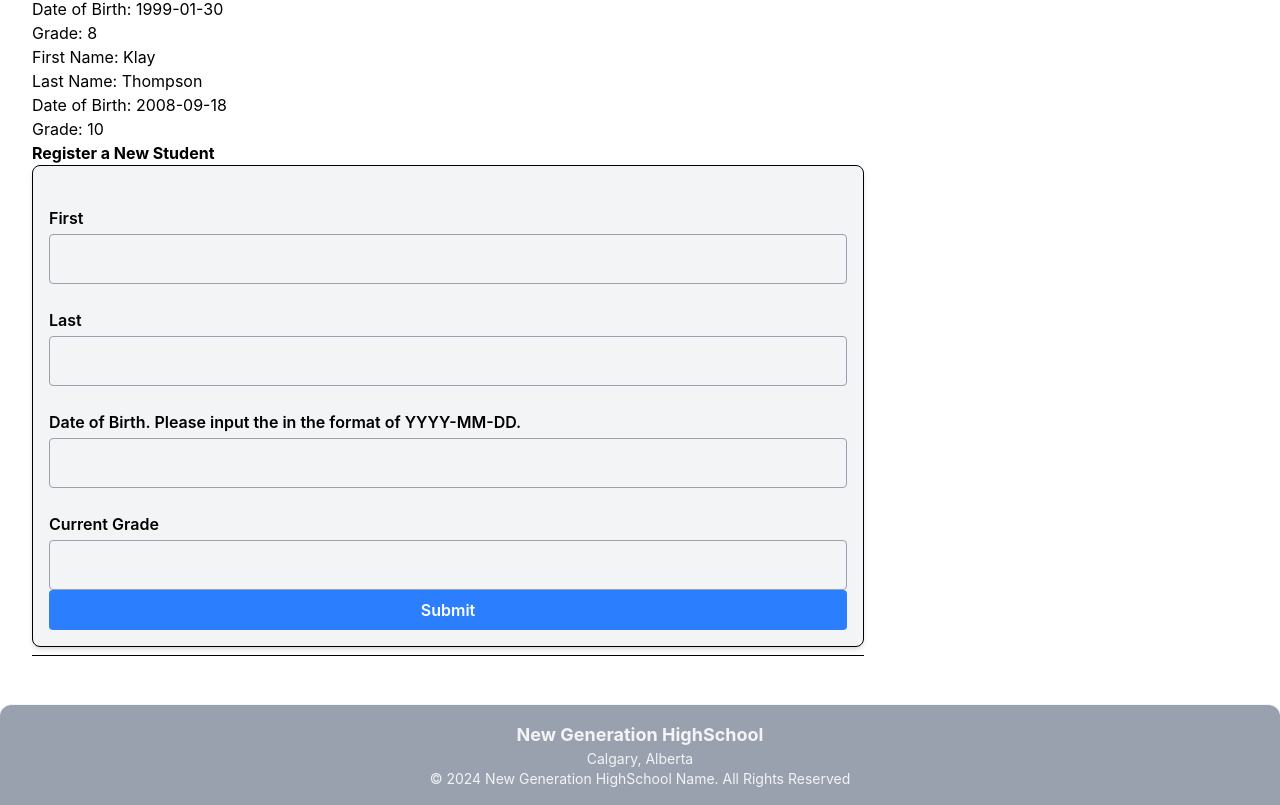
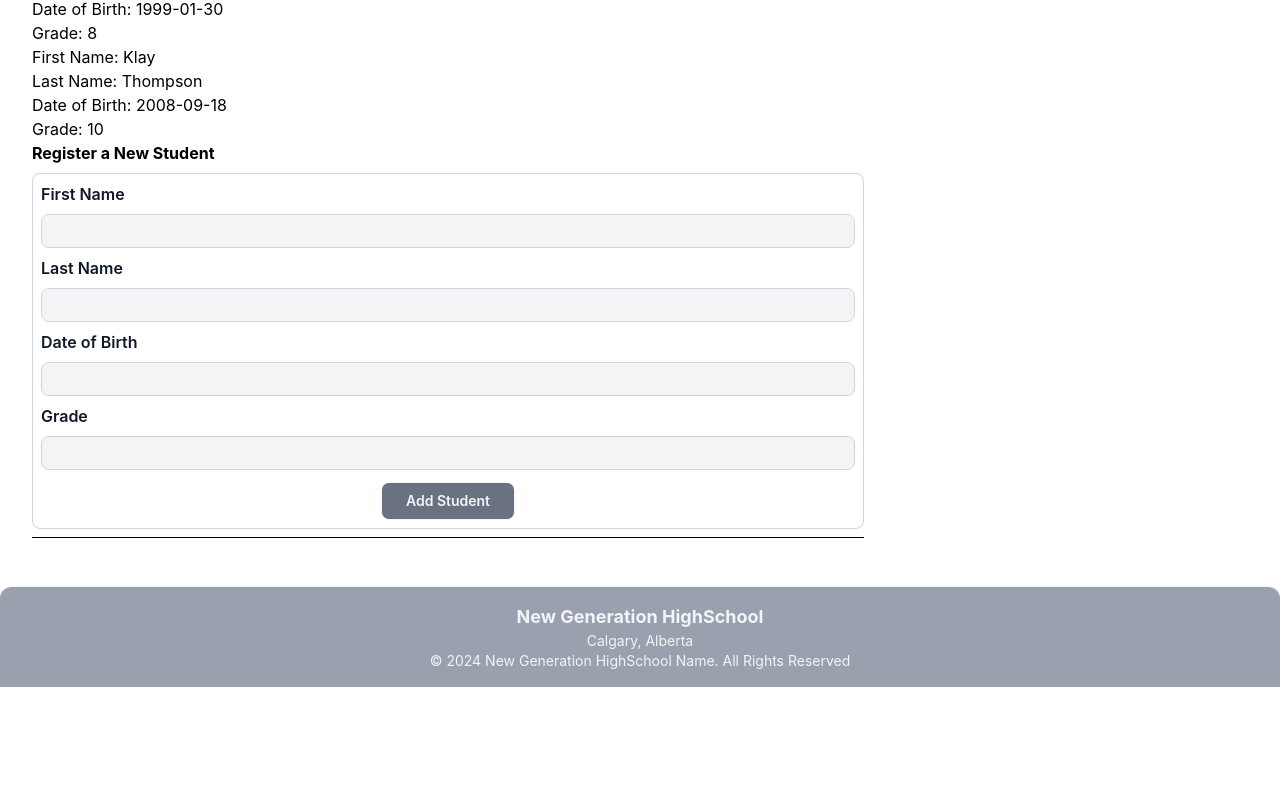
Before and after one commit to LouisBella/project2StudentList, a Next.js app: page / in a window 1280 px wide. Shown: the part 533-1338 px from the top of the page. After the commit the page ends 1220 px from the top, so only its background shows below. Built offline with nearby package versions, Linux system fonts and the light colour scheme.

Commit message:
Form Restructure and Zod Implementation

```diff
--- /dev/null
+++ b/app/components/FormCard.tsx
@@ -0,0 +1,19 @@
+type FormCardProps = {
+  label: string;
+  error?: string;
+  hint?: string;
+  children: React.ReactNode;
+};
+
+const FormCard = ({ label, error, hint, children }: FormCardProps) => {
+  return (
+    <div className="flex flex-col gap-2 mb-2">
+      <label className="text-medium text-gray-900 font-semibold">{label}</label>
+      {children}
+      {hint && !error && <p className="text-xs text-slate-300">{hint}</p>}
+      {error && <p className="text-xs text-red-500">{error}</p>}
+    </div>
+  );
+};
+
+export default FormCard;
--- a/app/components/form.tsx
+++ b/app/components/form.tsx
@@ -1,4 +1,4 @@
-import React from 'react';
+"use client";
 import { useState } from "react";
 export default function Formdisplay({ addstudent }: { addstudent: Function }) {
     const [first, setFirst] = useState("");
@@ -36,48 +36,40 @@ export default function Formdisplay({ addstudent }: { addstudent: Function }) {
         setDob("");
         setGrade("");
     }
+    return (
+        <div>
+            {error ? <p style={{ color: "red" }}>{error}</p> : null}
+            <form className='flex flex-col'>
 
-    const containerStyle = "w-full bg-gray-100 p-4 border border-black rounded-lg shadow-md";
-    const formStyle = "flex flex-col";
-    const labelStyle = "font-semibold text-black mt-6 mb-1";
-    const inputStyle = "border border-gray-400 rounded p-3";
-    const buttonStyle = "bg-blue-500 text-white font-semibold py-2 px-4 rounded hover:bg-blue-600";
-
-
-    return (
-        <div className={containerStyle}>
-            {error ? <p style={{ color: "red" }}>{error}</p> : null}
-            <form className={formStyle}>
-                <label htmlFor="first" className={labelStyle}>
+                <label htmlFor="first" className='text-medium text-gray-900 font-semibold'>
                     First
                 </label>
-                <input type="text" name="first" value={first} className={inputStyle} onChange={(e) => setFirst(e.target.value)} />
+                <input type="text" name="first" value={first} onChange={(e) => setFirst(e.target.value)}/>
 
-
-                <label htmlFor="last" className={labelStyle}>
+                <label htmlFor="last" >
                     Last
                 </label>
-                <input type="text" name="last" value={last} className={inputStyle} onChange={(e) => setLast(e.target.value)} />
+                <input type="text" name="last" value={last} onChange={(e) => setLast(e.target.value)} />
 
 
 
-                <label htmlFor="dob" className={labelStyle}>
+                <label htmlFor="dob">
                     Date of Birth. Please input the in the format of YYYY-MM-DD.
                 </label>
-                <input type="text" name="dob" value={birth} className={inputStyle} onChange={(e) => setDob(e.target.value)} />
+                <input type="text" name="dob" value={birth} onChange={(e) => setDob(e.target.value)} />
 
 
 
 
-                <label htmlFor="grade" className={labelStyle}>
+                <label htmlFor="grade">
                     Current Grade
                 </label>
-                <input type="text" name="grade" value={gradenum} className={inputStyle} onChange={(e) => setGrade(e.target.value)} />
+                <input type="text" name="grade" value={gradenum} onChange={(e) => setGrade(e.target.value)} />
 
 
 
 
-                <button type="button" onClick={submit} className={buttonStyle}>
+                <button type="button" onClick={submit}>
                     Submit
                 </button>
 
--- /dev/null
+++ b/app/data/studentSchema.tsx
@@ -0,0 +1,10 @@
+import { z } from "zod";
+
+export const studentSchema = z.object({
+  firstName: z.string().min(1, "Please enter a Name"),
+  lastName: z.string().min(1, "Please enter a Name"),
+  dob: z.string().regex(/^\d{4}-\d{2}-\d{2}/, "Please use YYYY-MM-DD format"),
+  grade: z.string().min(1, "Enter grade of student")
+});
+
+export type StudentData = z.infer<typeof studentSchema>
--- a/app/page.tsx
+++ b/app/page.tsx
@@ -1,18 +1,31 @@
 "use client";
 import { useState } from "react";
-import Navbar from "./components/navbar";
+import { useForm } from "react-hook-form";
+import { studentSchema, type StudentData } from "./data/studentSchema";
+import { zodResolver } from "@hookform/resolvers/zod";
+import FormCard from "./components/FormCard";
 import StudentCard from "./components/studentcard";
-import FormDisplay from "./components/form";
-import Footer from "./components/footer";
-import students from "./Studentlist";
-
+import students from "./data/Studentlist";
 
 export default function Home() {
   const [Studentlist, setStudents] = useState(students);
 
-  function addstudent() {
+  const {
+    register,
+    handleSubmit,
+    trigger,
+    formState: { errors, isSubmitting, isSubmitSuccessful },
+  } = useForm<StudentData>({
+    resolver: zodResolver(studentSchema),
+    defaultValues: {
+      firstName: "",
+      lastName: "",
+      dob: "",
+      grade: "",
+    },
+  });
 
-  }
+  function addstudent() {}
   return (
     <>
       <div className="bg-black-50 min-h-screen">
@@ -23,18 +36,66 @@ export default function Home() {
           <div className="flex flex-col gap-15">
             <div className="felx flex-col gap-4">
               {Studentlist.map((student) => (
-            <StudentCard key={student.id} first={student.firstName} last={student.lastName} dob={student.dob} grade={student.grade} />
+                <StudentCard
+                  key={student.id}
+                  first={student.firstName}
+                  last={student.lastName}
+                  dob={student.dob}
+                  grade={student.grade}
+                />
               ))}
             </div>
-
           </div>
           <div className="border-b border-black-400 pb-2 mb-4">
             <h2 className="font-bold text-black-800">Register a New Student</h2>
-         <FormDisplay addstudent={addstudent} />
+            <form
+              onSubmit={handleSubmit(addstudent)}
+              className="rounded-lg border border-gray-300 p-2 mt-2"
+            >
+              <FormCard label="First Name" error={errors.firstName?.message}>
+                <input
+                  className="bg-gray-100 px-3 py-1.5 rounded-lg border border-gray-300 text-sm text-gray-900"
+                  {...register("firstName")}
+                />
+              </FormCard>
+
+              <FormCard label="Last Name" error={errors.lastName?.message}>
+                <input
+                  className="bg-gray-100 px-3 py-1.5 rounded-lg border border-gray-300 text-sm text-gray-900"
+                  {...register("lastName")}
+                />
+              </FormCard>
+
+              <FormCard label="Date of Birth" error={errors.dob?.message}>
+                <input
+                  className="bg-gray-100 px-3 py-1.5 rounded-lg border border-gray-300 text-sm text-gray-900"
+                  {...register("dob")}
+                />
+              </FormCard>
+
+              <FormCard label="Grade" error={errors.grade?.message}>
+                <input
+                  className="bg-gray-100 px-3 py-1.5 rounded-lg border border-gray-300 text-sm text-gray-900"
+                  {...register("grade")}
+                />
+              </FormCard>
+
+              <div className="flex flex-col gap-2 items-center">
+                <button
+                  type="submit"
+                  disabled={isSubmitting}
+                  onSubmit={handleSubmit(addstudent)}
+                  className="bg-gray-500 text-sm text-gray-100 font-semibold border border-slate-100 rounded-lg px-6 py-2 mt-1 hover:bg-slate-600"
+                >
+                  Add Student
+                </button>
+
+                {isSubmitSuccessful && <p className="text-lg text-gray-800 font-bold">Student Added ✅</p>}
+              </div>
+            </form>
           </div>
         </main>
       </div>
-
     </>
   );
 }
--- a/package.json
+++ b/package.json
@@ -9,9 +9,12 @@
     "lint": "eslint"
   },
   "dependencies": {
+    "@hookform/resolvers": "^5.4.0",
     "next": "16.2.9",
     "react": "19.2.4",
-    "react-dom": "19.2.4"
+    "react-dom": "19.2.4",
+    "react-hook-form": "^7.80.0",
+    "zod": "^4.4.3"
   },
   "devDependencies": {
     "@tailwindcss/postcss": "^4",
--- a/tsconfig.json
+++ b/tsconfig.json
@@ -29,6 +29,6 @@
     ".next/types/**/*.ts",
     ".next/dev/types/**/*.ts",
     "**/*.mts"
-, "app/Studentlist.ts"  ],
+, "app/data/Studentlist.ts"  ],
   "exclude": ["node_modules"]
 }
```
Also changed, not shown: app/data/Studentlist.ts (renamed from app/Studentlist.ts), 1 other file (tests, documents, lock files or other folders). Lines whose indentation alone changed are shown as unchanged.
